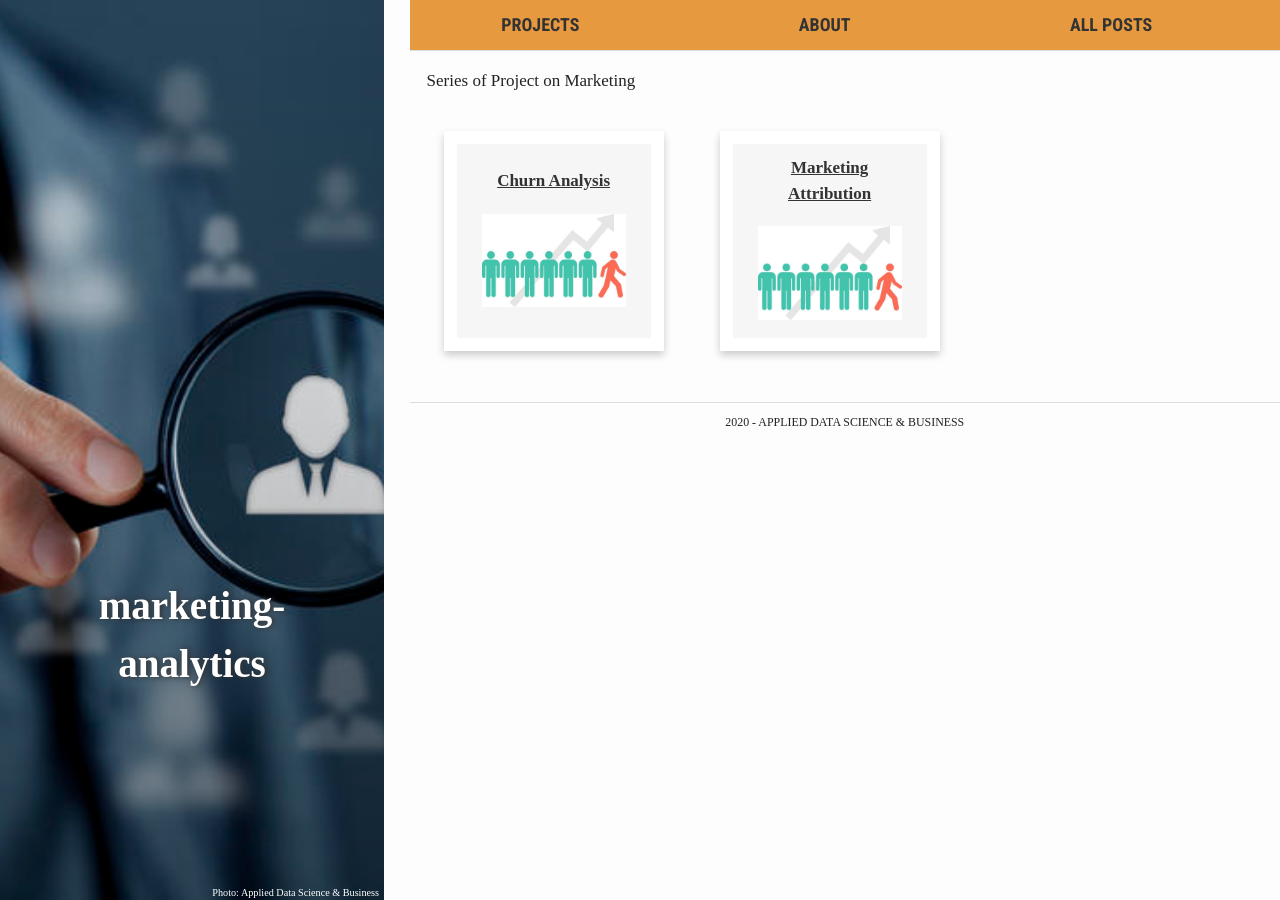
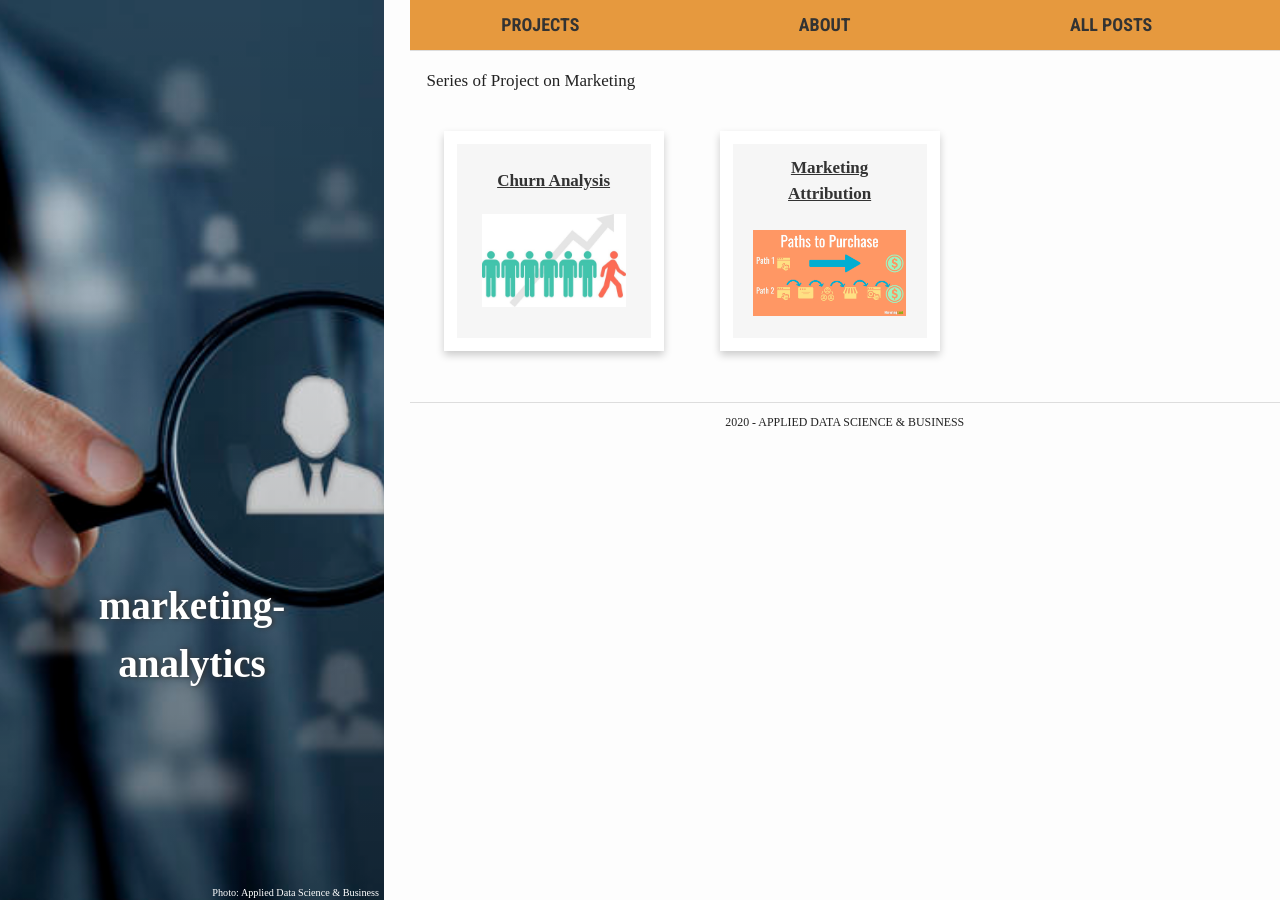
Before and after one commit to yashkarwa/Yashkarwa.github.io, a Jekyll site: the page built from marketing-analytics.md, in a window 1280 px wide. Built offline with Jekyll 4.4.1, drawn with Linux system fonts in a browser that asks for light colours.

Commit message:
Update marketing_analytics.html

```diff
--- a/_includes/marketing_analytics.html
+++ b/_includes/marketing_analytics.html
@@ -19,7 +19,7 @@
                     Marketing Attribution
                 </p>
 
-                <img src="../../assets/images/churn_analysis.jpg" width="400" alt="Marketing Attribution" title="Marketing Attribution">
+                <img src="../../assets/images/marketing_attribution.jpg" width="400" alt="Marketing Attribution" title="Marketing Attribution">
             </div>
         </div>
     </a>
```
